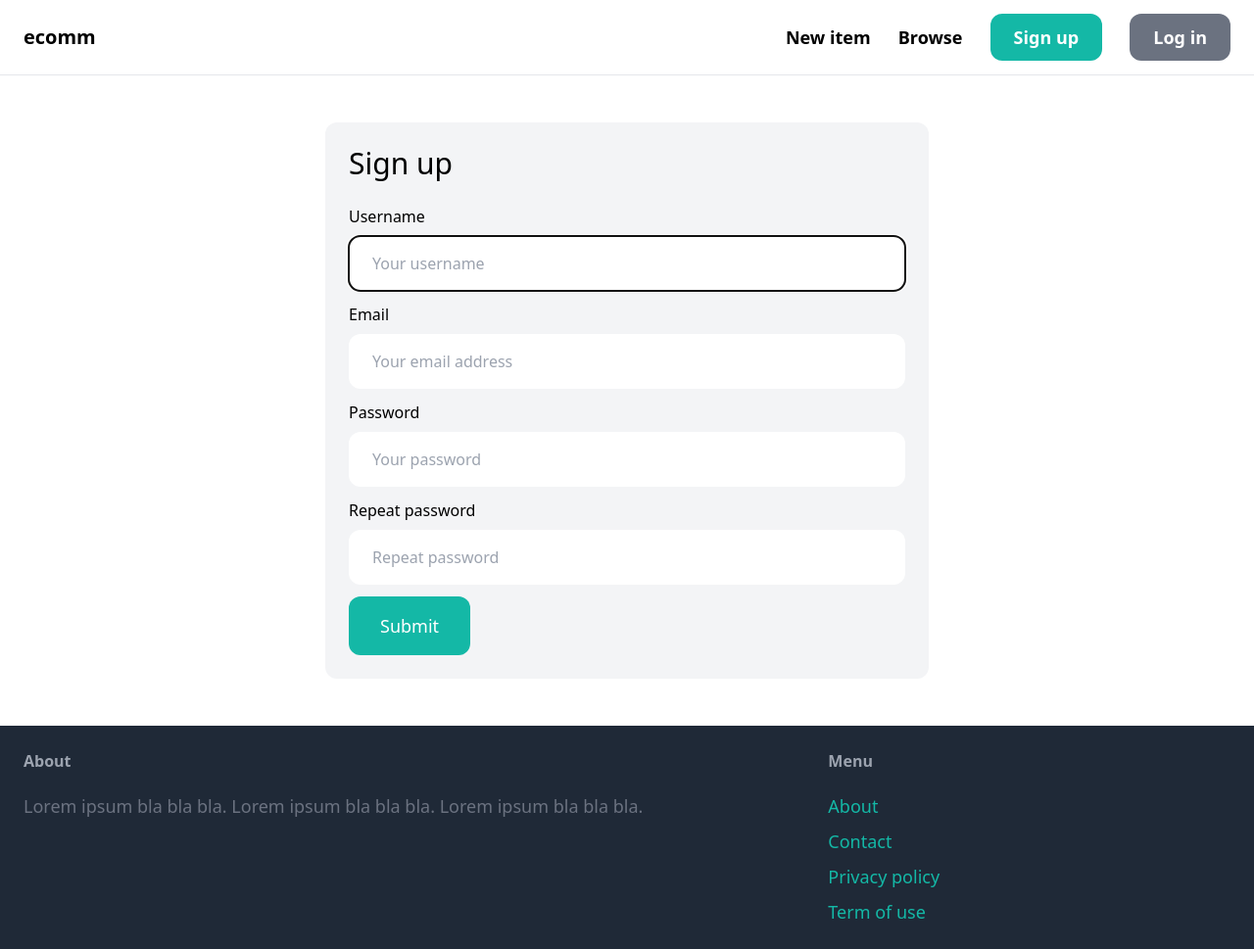
After one commit to yashbhangale/ecomm-django, a Django app: page /signup/ in a window 1280 px wide. The commit adds this page. Shown: the whole page at 98% size. Run offline with Django 4.2, Linux system fonts and the light colour scheme; some libraries are stand-ins or nearby versions.

Commit message:
Add files via upload

```diff
--- /dev/null
+++ b/core/forms.py
@@ -0,0 +1,35 @@
+from django import forms
+from django.contrib.auth.forms import UserCreationForm, AuthenticationForm
+from django.contrib.auth.models import User
+
+
+class LoginForm(AuthenticationForm):
+    username = forms.CharField(widget=forms.TextInput(attrs={
+        'placeholder': 'Your username',
+        'class': 'w-full py-4 px-6 rounded-xl'
+    }))
+    password = forms.CharField(widget=forms.PasswordInput(attrs={
+        'placeholder': 'Your password',
+        'class': 'w-full py-4 px-6 rounded-xl'
+    }))
+class SignupForm(UserCreationForm):
+    class Meta:
+        model = User
+        fields = ('username', 'email', 'password1', 'password2')
+
+    username = forms.CharField(widget=forms.TextInput(attrs={
+        'placeholder': 'Your username',
+        'class': 'w-full py-4 px-6 rounded-xl'
+    }))
+    email = forms.CharField(widget=forms.EmailInput(attrs={
+        'placeholder': 'Your email address',
+        'class': 'w-full py-4 px-6 rounded-xl'
+    }))
+    password1 = forms.CharField(widget=forms.PasswordInput(attrs={
+        'placeholder': 'Your password',
+        'class': 'w-full py-4 px-6 rounded-xl'
+    }))
+    password2 = forms.CharField(widget=forms.PasswordInput(attrs={
+        'placeholder': 'Repeat password',
+        'class': 'w-full py-4 px-6 rounded-xl'
+    }))
--- a/core/templates/core/base.html
+++ b/core/templates/core/base.html
@@ -13,8 +13,13 @@
             <a href="#" class="text-lg font-semibold hover:text-blue-500">New item</a>
             <a href="#" class="text-lg font-semibold hover:text-blue-500">Browse</a>
 
-            <a href="#" class="px-6 py-3 text-lg font-semibold bg-teal-500 text-white rounded-xl hover:bg-teal-700">Sign up</a>
-            <a href="#" class="px-6 py-3 text-lg font-semibold bg-gray-500 text-white rounded-xl hover:bg-gray-700">log in</a>
+            {% if request.user.is_authenticated %}
+            <a href="#" class="px-6 py-3 text-lg font-semibold bg-teal-500 text-white rounded-xl hover:bg-teal-700">Inbox</a>
+            <a href="#" class="px-6 py-3 text-lg font-semibold bg-gray-500 text-white rounded-xl hover:bg-gray-700">Dashboard</a>
+            {% else %}
+                <a href="{% url 'core:signup' %}" class="px-6 py-3 text-lg font-semibold bg-teal-500 text-white rounded-xl hover:bg-teal-700">Sign up</a>
+                <a href="{% url 'core:login' %}" class="px-6 py-3 text-lg font-semibold bg-gray-500 text-white rounded-xl hover:bg-gray-700">Log in</a>
+            {% endif %}
 
         </div>
     </nav>
@@ -37,7 +42,7 @@
 
                 <ul class="space-y-2">
                     <li><a href="#" class="text-lg text-teal-500 hover:text-teal-700">About</a></li>
-                    <li><a href="{% url 'contact' %}" class="text-lg text-teal-500 hover:text-teal-700">Contact</a></li>
+                    <li><a href="{% url 'core:contact' %}" class="text-lg text-teal-500 hover:text-teal-700">Contact</a></li>
                     <li><a href="#" class="text-lg text-teal-500 hover:text-teal-700">Privacy policy</a></li>
                     <li><a href="#" class="text-lg text-teal-500 hover:text-teal-700">Term of use</a></li>
                 </ul>
--- /dev/null
+++ b/core/templates/core/signup.html
@@ -0,0 +1,45 @@
+{% extends 'core/base.html' %}
+
+{% block title %}Sign up{% endblock %}
+
+{% block content %}
+<div class="w-1/2 my-6 mx-auto p-6 bg-gray-100 rounded-xl">
+    <h1 class="mb-6 text-3xl">Sign up</h1>
+
+    <form method="post" action=".">
+        {% csrf_token %}
+
+        <div class="mb-3">
+            <label class="inline-block mb-2">Username</label><br>
+            {{ form.username }}
+        </div>
+
+        <div class="mb-3">
+            <label class="inline-block mb-2">Email</label><br>
+            {{ form.email }}
+        </div>
+
+        <div class="mb-3">
+            <label class="inline-block mb-2">Password</label><br>
+            {{ form.password1 }}
+        </div>
+
+        <div class="mb-3">
+            <label class="inline-block mb-2">Repeat password</label><br>
+            {{ form.password2 }}
+        </div>
+
+        {% if form.errors or form.non_field_errors %}
+            <div class="mb-3 p-6 bg-red-100 rounded-xl">
+                {% for field in form %}
+                    {{ field.errors }}
+                {% endfor %}
+
+                {{ form.non_field_errors }}
+            </div>
+        {% endif %}
+
+        <button class="py-4 px-8 text-lg bg-teal-500 hover:bg-teal-700 rounded-xl text-white">Submit</button>
+    </form>
+</div>
+{% endblock %}
--- a/core/urls.py
+++ b/core/urls.py
@@ -0,0 +1,16 @@
+from django.urls import path
+from django.contrib.auth import views as auth_views
+
+
+from . import views
+from .forms import LoginForm
+
+
+app_name = 'core'
+
+urlpatterns = [
+    path('', views.index, name='index'),
+    path('contact/', views.contact, name='contact'),
+    path('signup/', views.signup, name='signup'),
+    path('login/', auth_views.LoginView.as_view(template_name='core/login.html',authentication_form=LoginForm), name='login'),
+]
--- a/core/views.py
+++ b/core/views.py
@@ -1,8 +1,8 @@
-from django.shortcuts import render
-
+from django.shortcuts import render, redirect
 
 from item.models import Category, Item
 
+from .forms import SignupForm
 
 def index(request):
     items = Item.objects.filter(is_sold=False)[0:6]
@@ -13,7 +13,20 @@ def index(request):
         'items': items,
     })
 
+def contact(request):
+    return render(request, 'core/contact.html')
 
+def signup(request):
+    if request.method == 'POST':
+        form = SignupForm(request.POST)
 
-def contact(request):
-    return render (request, 'core/contact.html')
+        if form.is_valid():
+            form.save()
+
+            return redirect('/login/')
+    else:
+        form = SignupForm()
+
+    return render(request, 'core/signup.html', {
+        'form': form
+    })
--- a/ecomm/settings.py
+++ b/ecomm/settings.py
@@ -26,6 +26,10 @@ SECRET_KEY = 'django-insecure-tc@a#wv-j+l&5on=h8ay014_rxc8kuocs37h0g(=mkjm6u$wo0
 DEBUG = True
 
 ALLOWED_HOSTS = []
+
+LOGIN_URL = '/login/'
+LOGIN_REDIRECT_URL = '/'
+LOGOUT_REDIRECT_URL = '/'
 
 
 # Application definition
--- a/ecomm/urls.py
+++ b/ecomm/urls.py
@@ -3,11 +3,9 @@ from django.conf.urls.static import static
 from django.contrib import admin
 from django.urls import path, include
 
-from core.views import index, contact
 
 urlpatterns = [
-    path('', index, name='index'),
+    path('', include('core.urls')),
     path('items/', include('item.urls')),
-    path('contact/', contact, name='contact'),
     path('admin/', admin.site.urls),
 ] + static(settings.MEDIA_URL, document_root=settings.MEDIA_ROOT)
--- a/item/templates/item/detail.html
+++ b/item/templates/item/detail.html
@@ -26,8 +26,12 @@
 
             </div>
         {% else %}
-            <a href="{% url 'conversation:new' item.id %}" class="inline-block mt-6 px-6 py-3 text-lg font-semibold bg-teal-500 text-white rounded-xl hover:bg-teal-700">Contact seller</a>
+        <a href="#" class="inline-block mt-6 px-6 py-3 text-lg font-semibold bg-teal-500 text-white rounded-xl hover:bg-teal-700">Contact seller</a>
+
         {% endif %}
+
+
+
     </div>
 </div>
 
```
Also changed, not shown: core/templates/core/login.html (added, +35 -0 lines), db.sqlite3.
